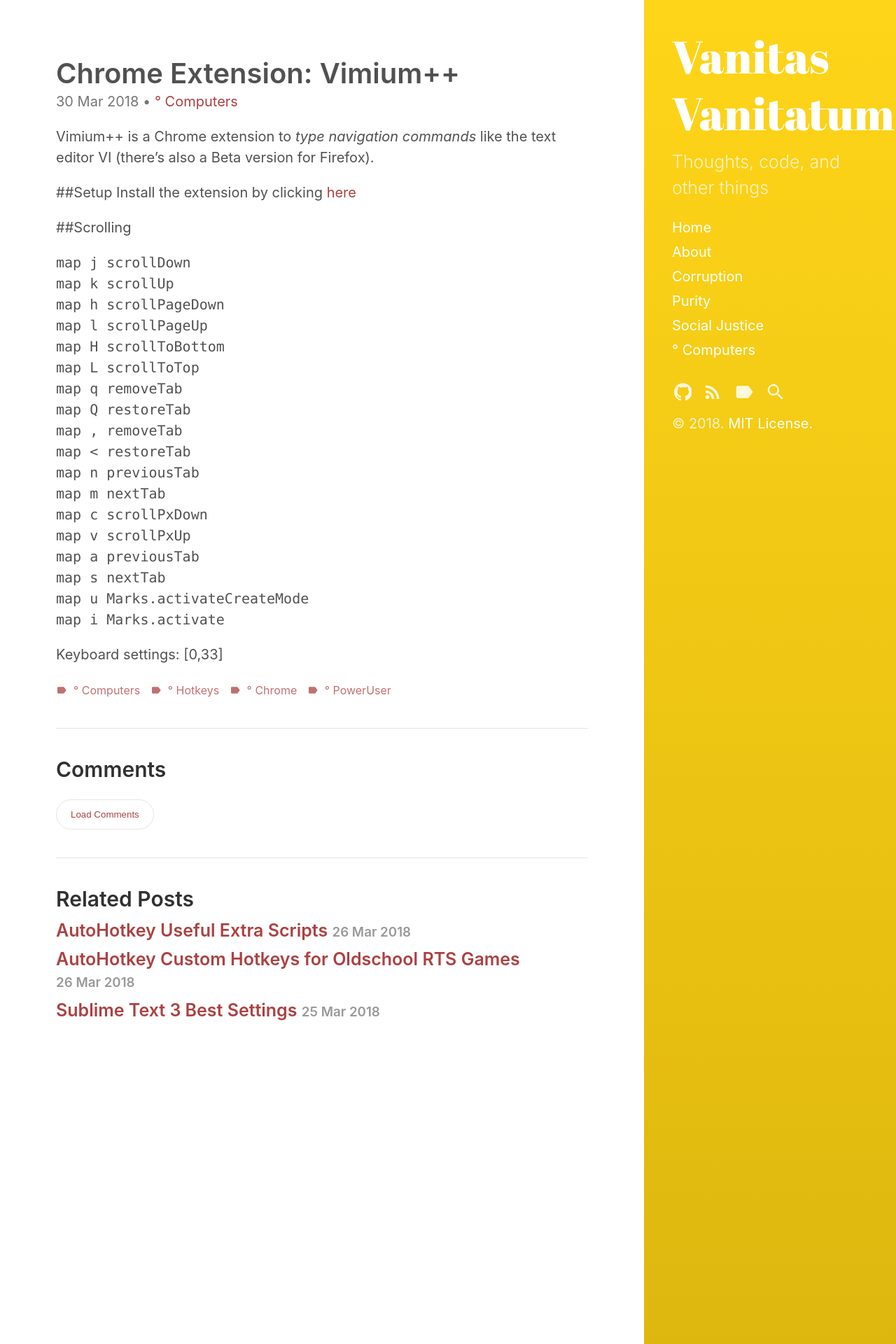
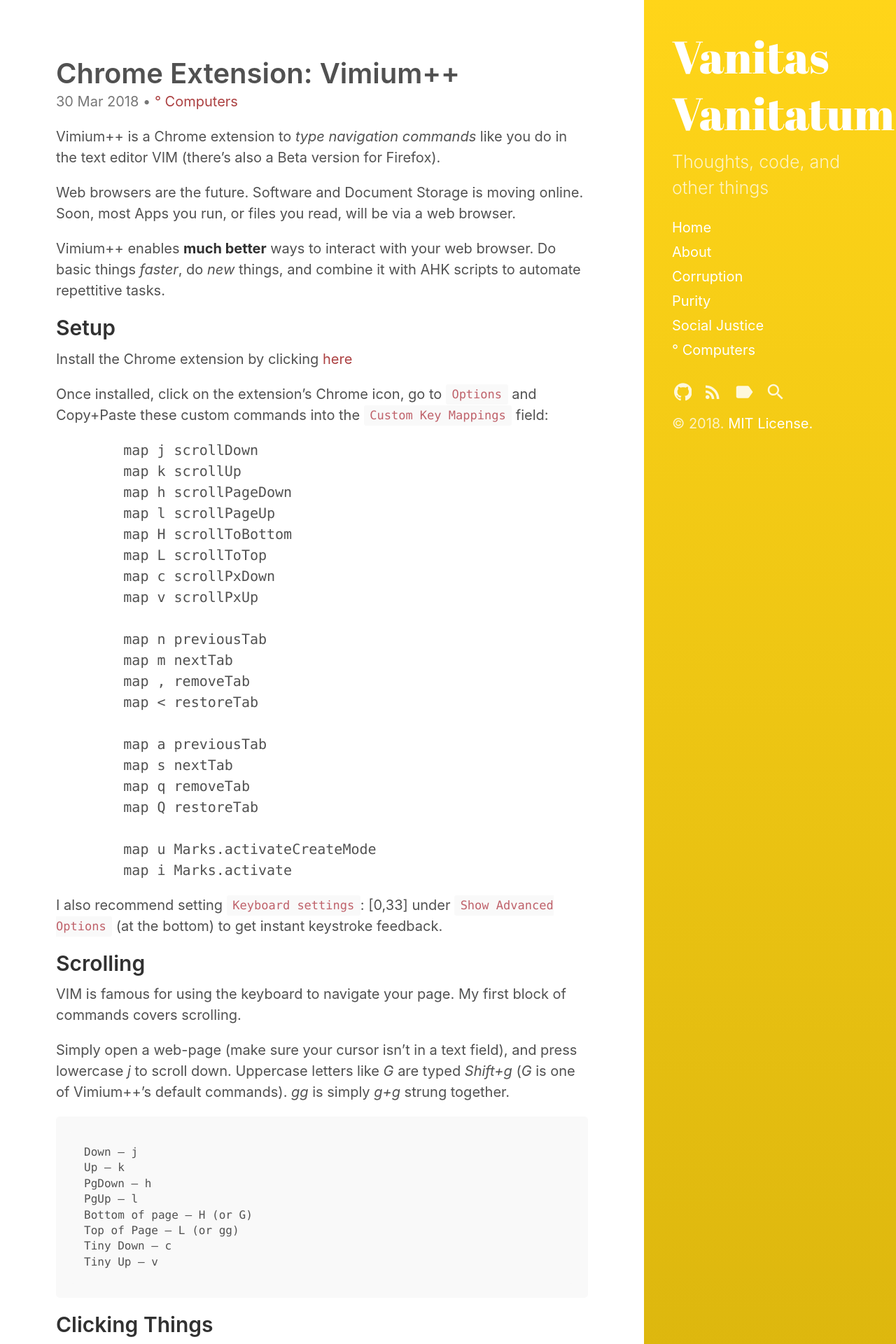
Before and after one commit to VanitasVanitatum/VanitasVanitatum.github.io, a Jekyll site: the page built from _posts/2018-03-30-chrome-extension-vimium++.md, in a window 1280 px wide. Shown: the top 1920 px of the page at 70% size. Built offline with Jekyll 4.4.1, drawn with Linux system fonts in a browser that asks for light colours; some of the changed text lies outside the part shown.

Commit message:
Vimium++

````diff
--- a/_posts/2018-03-30-chrome-extension-vimium++.md
+++ b/_posts/2018-03-30-chrome-extension-vimium++.md
@@ -10,35 +10,129 @@
   - ° PowerUser
 last_modified_at: 2018-03-30T12:57:42-05:00
 ---
-Vimium++ is a Chrome extension to <em>type navigation commands</em> like the text editor VI (there's also a Beta version for Firefox).
+Vimium++ is a Chrome extension to <em>type navigation commands</em> like you do in the text editor VIM (there's also a Beta version for Firefox).
 
-##Setup
-Install the extension by clicking [here](https://chrome.google.com/webstore/detail/vimium%20%20/hfjbmagddngcpeloejdejnfgbamkjaeg)
+Web browsers are the future. Software and Document Storage is moving online. Soon, most Apps you run, or files you read, will be via a web browser.
 
-##Scrolling
+Vimium++ enables **much better** ways to interact with your web browser. Do basic things _faster_, do _new_ things, and combine it with AHK scripts to automate repettitive tasks.
 
 
+## Setup
+
+Install the Chrome extension by clicking [here](https://chrome.google.com/webstore/detail/vimium%20%20/hfjbmagddngcpeloejdejnfgbamkjaeg)
+
+Once installed, click on the extension's Chrome icon, go to `Options` and Copy+Paste these custom commands into the `Custom Key Mappings` field:
+
+<pre>
+	map j scrollDown
+	map k scrollUp
+	map h scrollPageDown
+	map l scrollPageUp
+	map H scrollToBottom
+	map L scrollToTop
+	map c scrollPxDown
+	map v scrollPxUp
+
+	map n previousTab
+	map m nextTab
+	map , removeTab
+	map < restoreTab
+
+	map a previousTab
+	map s nextTab
+	map q removeTab
+	map Q restoreTab
+
+	map u Marks.activateCreateMode
+	map i Marks.activate
+</pre>
+
+I also recommend setting `Keyboard settings`: [0,33] under `Show Advanced Options` (at the bottom) to get instant keystroke feedback.
 
 
-<pre>
-map j scrollDown
-map k scrollUp
-map h scrollPageDown
-map l scrollPageUp
-map H scrollToBottom
-map L scrollToTop
+## Scrolling
+VIM is famous for using the keyboard to navigate your page. My first block of commands covers scrolling.
+
+Simply open a web-page (make sure your cursor isn't in a text field), and press lowercase *j* to scroll down. Uppercase letters like *G* are typed *Shift+g* (*G* is one of Vimium++'s default commands). *gg* is simply *g+g* strung together.
+
+```
+Down — j
+Up — k
+PgDown — h
+PgUp — l
+Bottom of page — H (or G)
+Top of Page — L (or gg)
+Tiny Down — c
+Tiny Up — v
+```
+
+## Clicking Things
+
+Hit *f* and a bunch of letters in yellow boxes will appear, one for each clickable link. Type the string of letters to click on the link. Hit *F* for the same command, but the link will open in a new tab.
+
+You can limit which letters are used in the Vimium++ settings. This is super useful to click-through repettitive forms or dialogs, provided the layout of the page is consistent, meaning the same string of commands (e.g. *fa*) will always hit the right link.
+
+*gi* selects the page's first text field, useful for selecting 'Search' boxes.
+
+*o* lets you quickly search your history and change the current window to that tab. *O* opens it as a new-tab
+
+## Open, Close, and Switch Tabs
+
+If you thought it was effortless to use *Ctrl+w*, or use AHK and *F1* to send *Ctrl+w*, well, this is even better!
+
+#### Right-handed browsing (combines with the scrolling keys)
+
+Switch Tab to the left — *n*
+Switch Tab to the right — *m*
+Close tab – *,*
+Re-open tab – *>* (*shift+,*)
+
+#### Left-Handed browsing
+
+Switch Tab to the left — *a*
+Tab to the right — *s*
+Close tab – *q* (Vimium++ default)
+Re-open tab – *Q* (*shift+q*)
+
+
+```
+map n previousTab
+map m nextTab
+map , removeTab
+map < restoreTab
+
+map a previousTab
+map s nextTab
 map q removeTab
 map Q restoreTab
-map , removeTab
-map < restoreTab
-map n previousTab
-map m nextTab
-map c scrollPxDown
-map v scrollPxUp
-map a previousTab
-map s nextTab
-map u Marks.activateCreateMode
-map i Marks.activate
-</pre>
+```
 
-Keyboard settings: [0,33]
+
+## Navigation Bookmarks
+
+	Type *u* to set a bookmark. This will display `Create Mark ...` as a little note at the bottom right. Now type any letter you want, I usually use *i*.
+
+	Now scroll down the page, and type *i+[your letter]* to scroll back up to the bookmark. It's nice to use *i* as your default bookmark letter, so that you can just hit *ii* to jump back to where you were.
+
+	You can store as many booksmarks you want with any letters, even letters that would usually send other commands (e.g. *j*). Careful though, if you hit *u* or *i* and it's waiting for input, other hotkeys won't work until you complete the sequence, or hit *Esc* to cancel.
+
+
+## Misclaneous
+
+I'm sure there are plenty more hotkeys you can use if you look through the documentation (found in the settings page under `Show Available Commands`), but I don't use them. *yy* copies the website's URL (equivalent to *Alt+d* *Ctrl+c*).
+
+## Gmail
+
+If you use Gmail (not ideal), I recommend adding the URL as an exception, so that your Vimium++ commands don't screw with your inbox.
+
+I also reccomend tightening-up the layout of your inbox with [Gmail Compact](https://chrome.google.com/webstore/detail/gmail-compact/ocgmlabbjbpfjcalgnhhffadjhenhlkp), going into your Gmail settings and under the `Labs` tab enabling `Preview Pane` and `Unread Message Icon`.
+
+Finally, in the settings also enable `Keyboard Shortcuts` to do the same sort of thing Vimum++ does:
+
+Compose new draft — *c*
+Go to Drafts — *gd*
+Go to Inbox — *gi*
+Go to Sent — *gt*
+
+
+And that's it!
````
